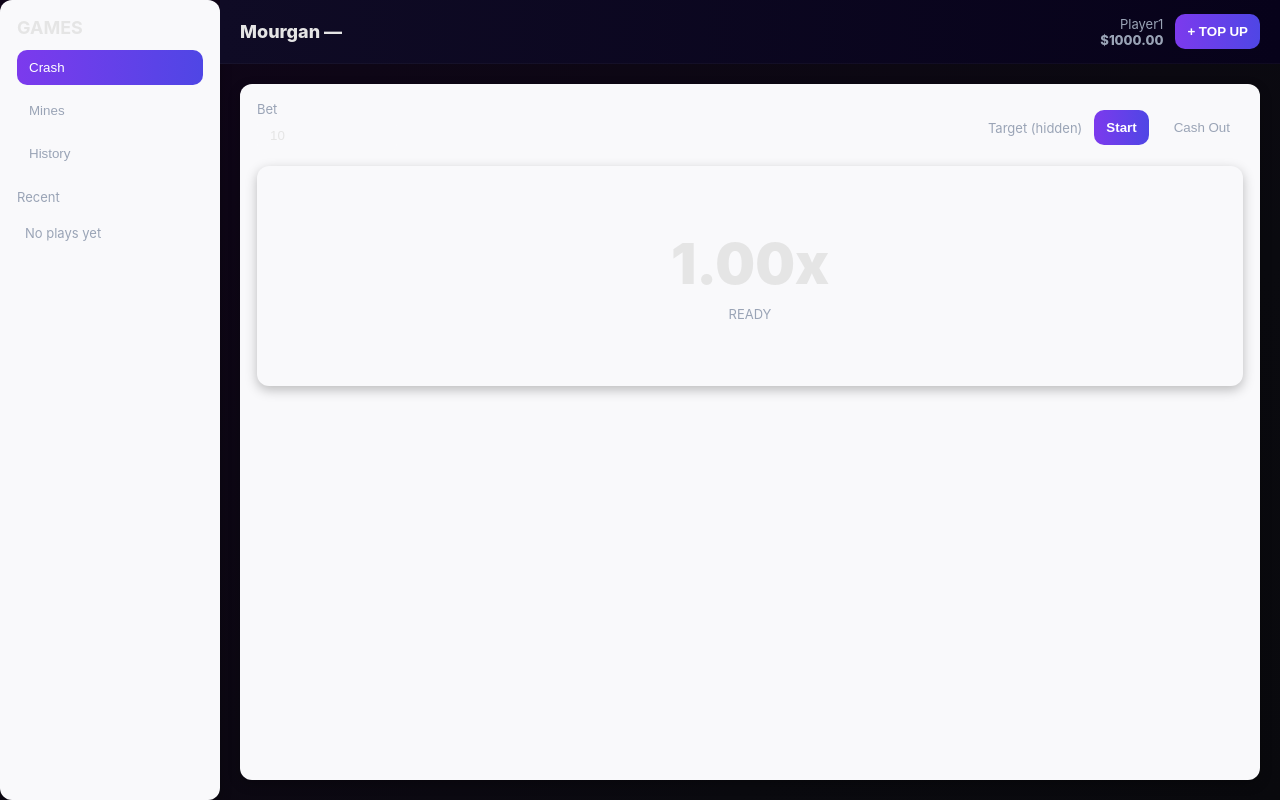
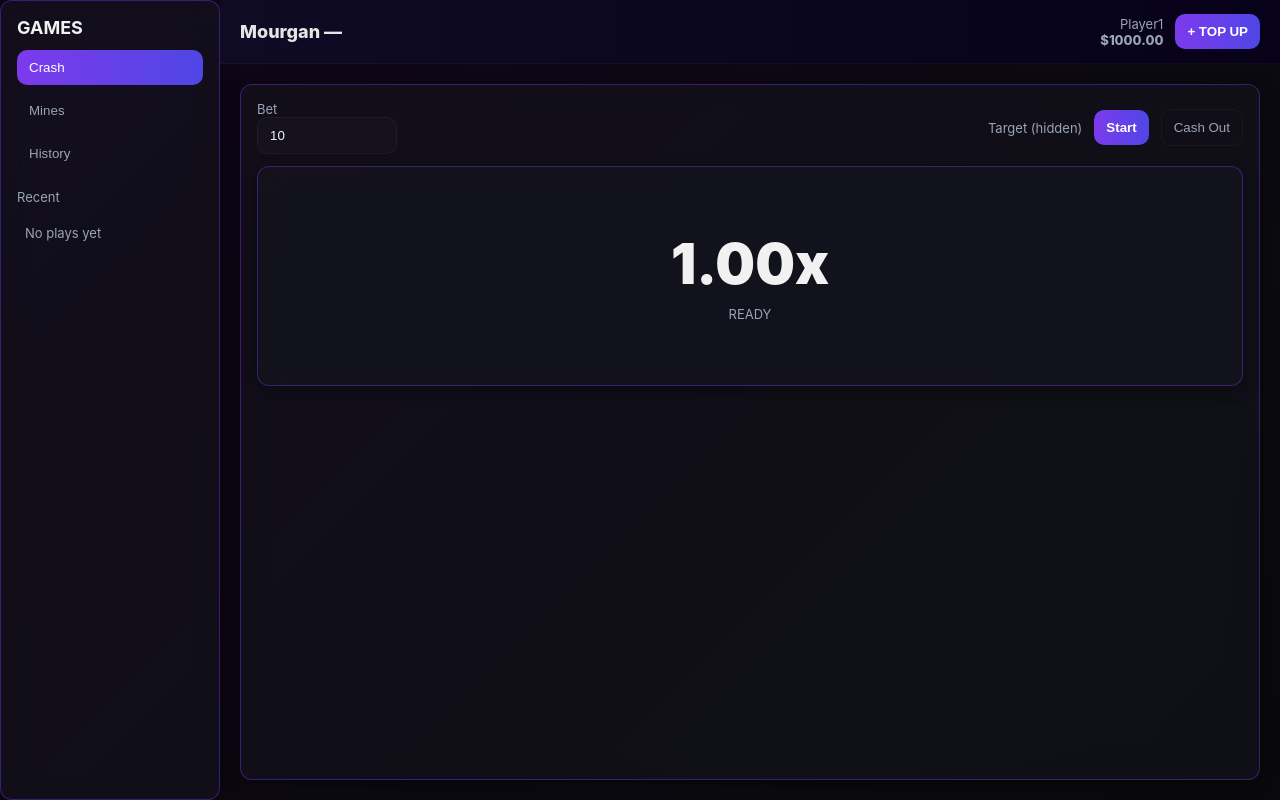
Before and after one commit to MournCartel/nigga-casino, a React (Vite) app: page / in a window 1280 px wide. Built offline with nearby package versions, Linux system fonts and the light colour scheme.

Commit message:
Add files via upload

```diff
--- a/src/App.css
+++ b/src/App.css
@@ -102,3 +102,14 @@ header {
 .demo-label, .seed, .target {
   display: none !important;
 }
+
+/* === Dark Mode Translucent Panels === */
+.panel, .content, .game-panel {
+  background: rgba(20, 20, 30, 0.6); /* translucent dark */
+  border: 1px solid rgba(124, 58, 237, 0.4); /* faint purple border */
+  border-radius: 12px;
+  box-shadow: 0 4px 16px rgba(0,0,0,0.4);
+  backdrop-filter: blur(12px);
+  -webkit-backdrop-filter: blur(12px);
+  color: #f1f1f1;
+}
--- a/src/styles.css
+++ b/src/styles.css
@@ -139,3 +139,14 @@ header {
 .demo-label, .seed, .target {
   display: none !important;
 }
+
+/* === Dark Mode Translucent Panels === */
+.panel, .content, .game-panel {
+  background: rgba(20, 20, 30, 0.6); /* translucent dark */
+  border: 1px solid rgba(124, 58, 237, 0.4); /* faint purple border */
+  border-radius: 12px;
+  box-shadow: 0 4px 16px rgba(0,0,0,0.4);
+  backdrop-filter: blur(12px);
+  -webkit-backdrop-filter: blur(12px);
+  color: #f1f1f1;
+}
```
